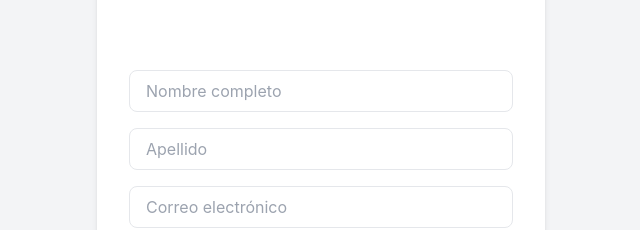
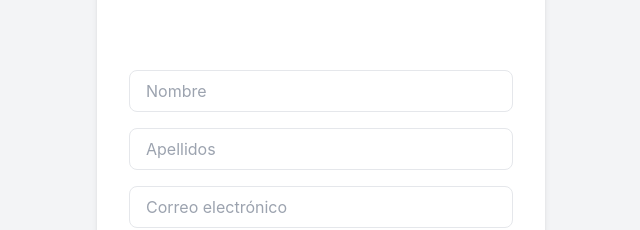
Before and after one commit to articoding/visitors, a React (Create React App) app: page /signup in a window 1280 px wide. Shown: the part 312-542 px from the top of the page, without its empty margins (319-959 px from the left). Built offline with nearby package versions, Linux system fonts and the light colour scheme.

Commit message:
placeholder changed in login form

```diff
--- a/src/views/auth/SignUpForm.js
+++ b/src/views/auth/SignUpForm.js
@@ -63,7 +63,7 @@ const SignupForm = () => {
               type="text"
               value={fullName}
               onChange={(e) => setFullName(e.target.value)}
-              placeholder="Nombre completo"
+              placeholder="Nombre"
               className="w-full px-4 py-2 border rounded-lg focus:outline-none focus:ring focus:ring-purple-600"
               required
             />
@@ -73,7 +73,7 @@ const SignupForm = () => {
               type="text"
               value={lastName}
               onChange={(e) => setLastName(e.target.value)}
-              placeholder="Apellido"
+              placeholder="Apellidos"
               className="w-full px-4 py-2 border rounded-lg focus:outline-none focus:ring focus:ring-purple-600"
               required
             />
```
